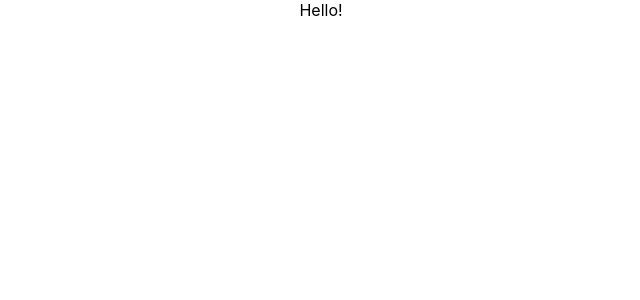
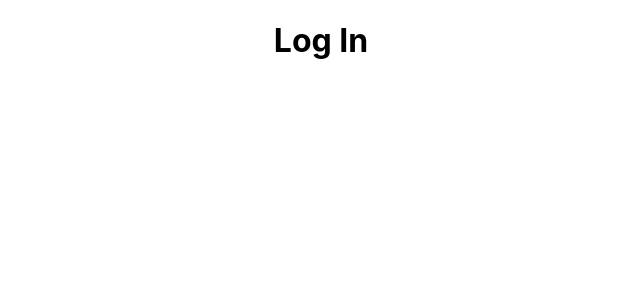
Before and after one commit to jfkrzeminski/StudentLogger, a React (Create React App) app in the folder logger-app/: page / in a window 1280 px wide. Shown: the top 300 px of the page, without its empty margins (319-959 px from the left). Built offline with nearby package versions, Linux system fonts and the light colour scheme.

Commit message:
New file storage for logs

```diff
--- a/logger-app/src/App.tsx
+++ b/logger-app/src/App.tsx
@@ -6,7 +6,7 @@ import './App.css';
 function App() {
   return (
     <div className="App">
-      <Card>Hello!</Card>
+      <h1>Log In</h1>
     </div>
   );
 }
```
Also changed, not shown: 1 other file (tests, documents, lock files or other folders).
